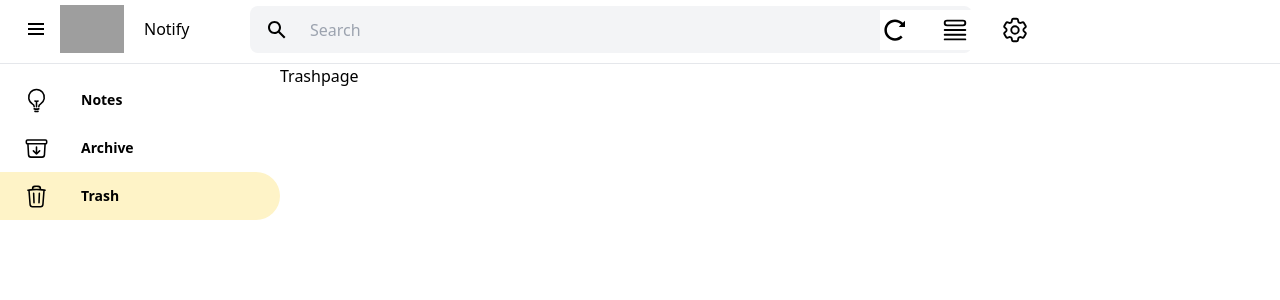
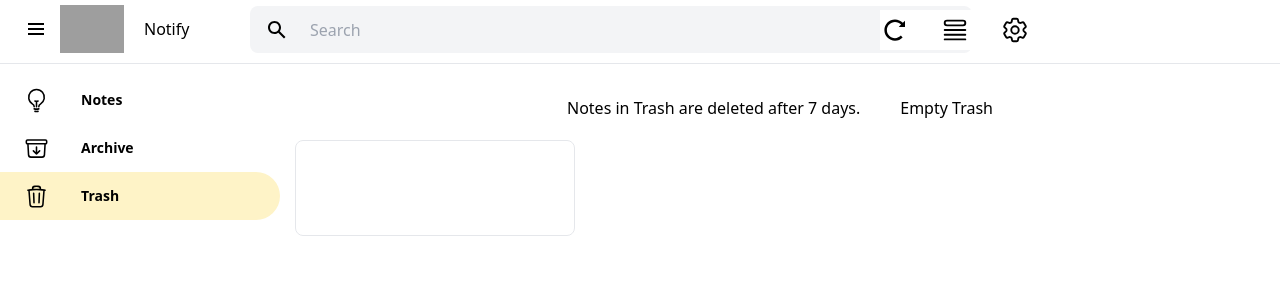
Before and after one commit to kupelaphiri/Notes-app, a React (Vite) app: page /trashpage in a window 1280 px wide. Shown: the top 300 px of the page. Built offline with nearby package versions, Linux system fonts and the light colour scheme; no server answers; grey boxes are pictures that could not be loaded.

Commit message:
feat:trash page now displays deleted notes

```diff
--- a/src/App.jsx
+++ b/src/App.jsx
@@ -32,7 +32,7 @@ function App() {
      <Routes>
        <Route index path='/' element={<Mainpage isOn={isOn} />} />
        <Route path='/archivepage' element={<Archivepage />} />
-       <Route path='/trashpage' element={<Trashpage />} />
+       <Route path='/trashpage' element={<Trashpage isOn={isOn}/>} />
 
      </Routes>
     {/* <Mainpage  /> */}
--- a/src/Mainpage.jsx
+++ b/src/Mainpage.jsx
@@ -38,7 +38,15 @@ function Mainpage({isOn}) {
       body: JSON.stringify({
         noteid: id
       }),
-     }).then((res)=> res.json())
+     }).then(async(res)=> {
+     const respond = await res.json()
+     console.log('Delete', respond);
+     setBackendPinnedData((prev)=>{
+       const newArr = [...prev]
+         newArr.shift()
+         return newArr
+     })})
+
     }
 
 
@@ -95,9 +103,13 @@ function Mainpage({isOn}) {
 
 
   useEffect(() => {
-    fetch('http://localhost:5000/all-notes').then(res => res.json())
-    .then(notes => setBackendPinnedData(notes))
+
+      fetch('http://localhost:5000/all-notes').then(res => res.json())
+      .then(notes => setBackendPinnedData(notes))
+
+
   }, [])
+
 
   // useEffect(() => {
   //   fetch('http://localhost:5000/api/other').then(res => res.json())
--- a/src/Trashpage.jsx
+++ b/src/Trashpage.jsx
@@ -1,8 +1,38 @@
-import React from 'react'
+import React, { useEffect, useState } from 'react'
 
-function Trashpage() {
+
+
+function Trashpage({isOn}) {
+
+  const [deletedNotes, setDeletedNotes] = useState([{}])
+
+  useEffect(()=>{
+    fetch('http://localhost:5000/deleted-notes').then(res => res.json())
+      .then(notes => setDeletedNotes(notes))
+
+  })
+
   return (
-    <div>Trashpage</div>
+    <div className="h-full w-full overflow-y-auto">
+       <div className="flex justify-center w-full pt-8">
+        <p>Notes in Trash are deleted after 7 days.</p>
+        <button className='pl-10'>Empty Trash</button>
+       </div>
+       <div className={`flex h-full w-full pl-[15px]  ${isOn? 'flex-col flex-nowrap items-center' : 'flex-row flex-wrap'} items-baseline overflow-visible pr-[5px]`}>
+       {deletedNotes.map((note) => {
+            return (
+
+                <div key={note.id} className={`w-[280px] min-h-24 max-h-[452px] overflow-visible border-[1px] mt-[20px] pl-5 pt-5 pb-2 rounded-lg mr-4 ${isOn? 'w-[597px]' : ''}`}>
+                  <h2>{note.title}</h2>
+                  <p>{note.body}</p>
+
+                </div>
+
+            );
+          })}
+       </div>
+
+    </div>
   )
 }
 
```
